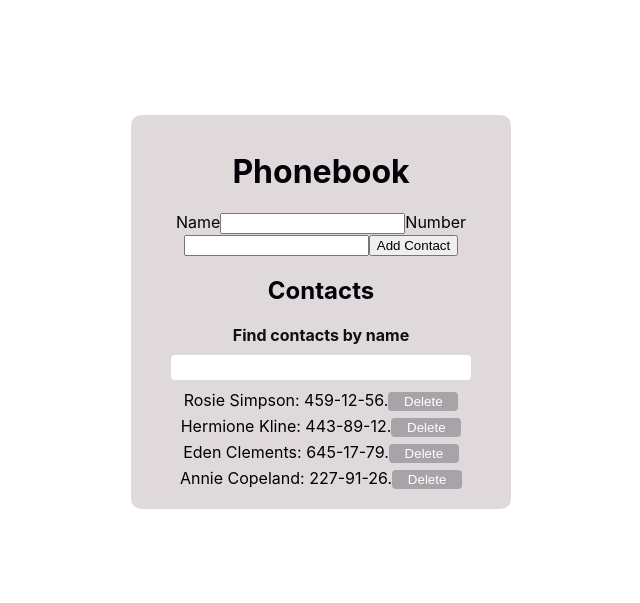
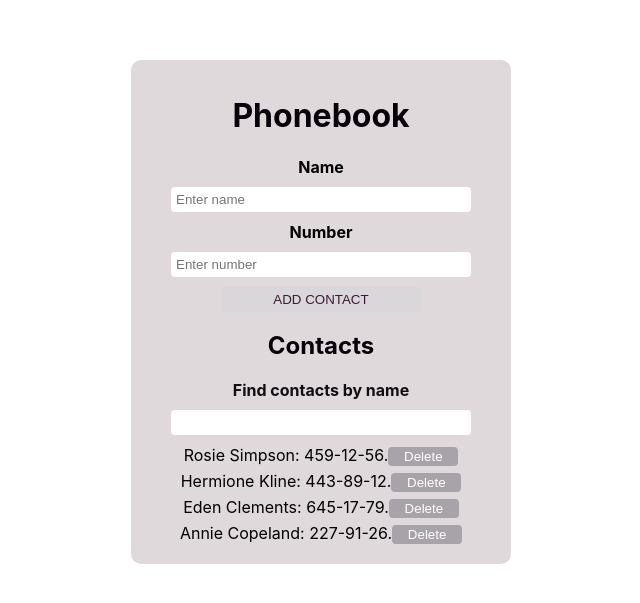
Before and after one commit to Reuelle/goit-react-hw-02-phonebook, a React (Create React App) app: page / in a window 1280 px wide. Shown: the part 103-706 px from the top of the page, without its empty margins (319-959 px from the left). Built offline with nearby package versions, Linux system fonts and the light colour scheme.

Commit message:
Update ContactForm.jsx
restore

```diff
--- a/src/components/ContactForm/ContactForm.jsx
+++ b/src/components/ContactForm/ContactForm.jsx
@@ -1,4 +1,3 @@
-
 
 import { Component } from 'react';
 import PropTypes from 'prop-types';
@@ -8,54 +7,57 @@ import inititalState from './InitialState';
 import styles from './ContactForm.module.css';
 
 class PhonebooksForm extends Component {
-  state = {
-    name: '',
-    number: '',
+  state = { ...inititalState };
+
+  handleSubmit = e => {
+    e.preventDefault();
+    const { onSubmit } = this.props;
+    const result = onSubmit({ ...this.state });
+    if (result) {
+      this.reset();
+    }
   };
+
+  reset() {
+    this.setState({ ...inititalState });
+  }
 
   handleChange = ({ target }) => {
     const { name, value } = target;
-    this.setState({ [name]: value });
-  };
-
-  handleSubmit = (e) => {
-    e.preventDefault();
-    const { name, number } = this.state;
-
-    if (!name || !number) {
-      alert('Please fill out this field');
-      return;
-    }
-
-    this.props.onSubmit({ name, number });
-    this.setState({ name: '', number: '' });
+    this.setState({
+      [name]: value,
+    });
   };
 
   render() {
+    const { handleChange, handleSubmit } = this;
     const { name, number } = this.state;
+
     return (
-      <form onSubmit={this.handleSubmit} className={styles.form}>
-        <label>
-          Name
+      <form onSubmit={handleSubmit}>
+        <div className={styles.formGroup}>
+          <label className={styles.text}>Name</label>
           <input
-            type="text"
+            className={styles.input}
             name="name"
             value={name}
-            onChange={this.handleChange}
-            required
+            onChange={handleChange}
+            placeholder="Enter name"
           />
-        </label>
-        <label>
-          Number
+        </div>
+        <div className={styles.formGroup}>
+          <label className={styles.text}>Number</label>
           <input
-            type="tel"
+            className={styles.input}
             name="number"
             value={number}
-            onChange={this.handleChange}
-            required
+            onChange={handleChange}
+            placeholder="Enter number"
           />
-        </label>
-        <button type="submit" className={styles.button}>Add Contact</button>
+        </div>
+        <button className={styles.btn} type="submit">
+          ADD CONTACT
+        </button>
       </form>
     );
   }
```
